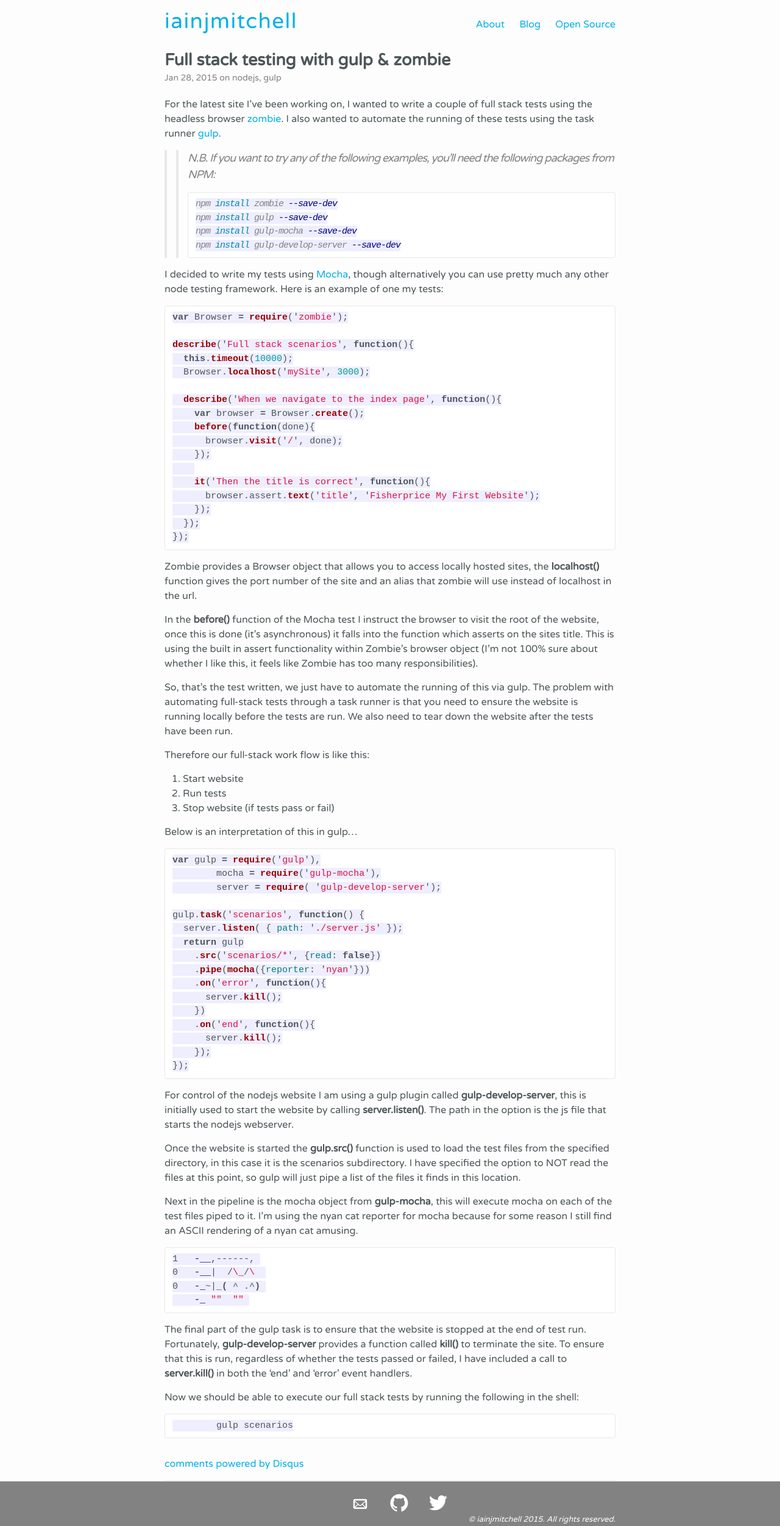
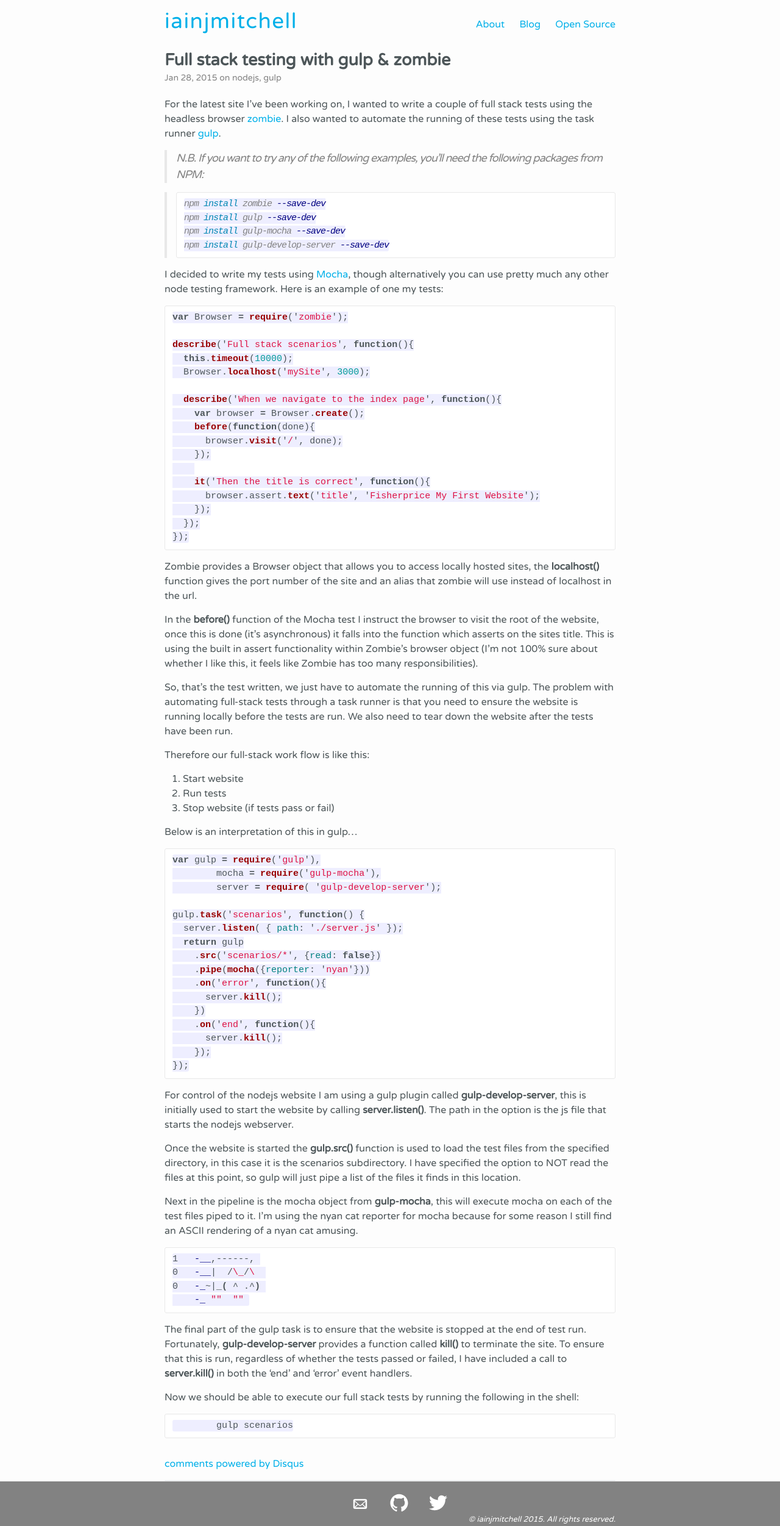
Before and after one commit to iainjmitchell/iainjmitchell.github.io, a Jekyll site: the page built from _posts/2015-01-28-full-stack-testing.markdown, in a window 1280 px wide. Shown: the whole page at 61% size. Built offline with Jekyll 4.4.1, drawn with Linux system fonts in a browser that asks for light colours; Markdown is read by kramdown in place of the engine named in the settings; comment, search, counter and statistics services are not loaded.

Commit message:
publishing

````diff
--- a/_posts/2015-01-28-full-stack-testing.markdown
+++ b/_posts/2015-01-28-full-stack-testing.markdown
@@ -7,8 +7,9 @@
 
 For the latest site I've been working on, I wanted to write a couple of full stack tests using the headless browser [zombie](http://zombie.labnotes.org/).  I also wanted to automate the running of these tests using the task runner [gulp](http://gulpjs.com/).
 
->> N.B. If you want to try any of the following examples, you'll need the following packages from NPM:
-```shell
+> N.B. If you want to try any of the following examples, you'll need the following packages from NPM:
+
+>```sh
 npm install zombie --save-dev
 npm install gulp --save-dev
 npm install gulp-mocha --save-dev
@@ -76,7 +77,7 @@
 
 Next in the pipeline is the mocha object from **gulp-mocha**, this will execute mocha on each of the test files piped to it.  I'm using the nyan cat reporter for mocha because for some reason I still find an ASCII rendering of a nyan cat amusing.
 
-```shell
+```sh
 1   -__,------,
 0   -__|  /\_/\
 0   -_~|_( ^ .^)
@@ -87,6 +88,6 @@
 
 Now we should be able to execute our full stack tests by running the following in the shell:
 
-```shell
+```sh
 	gulp scenarios
 ```
````
